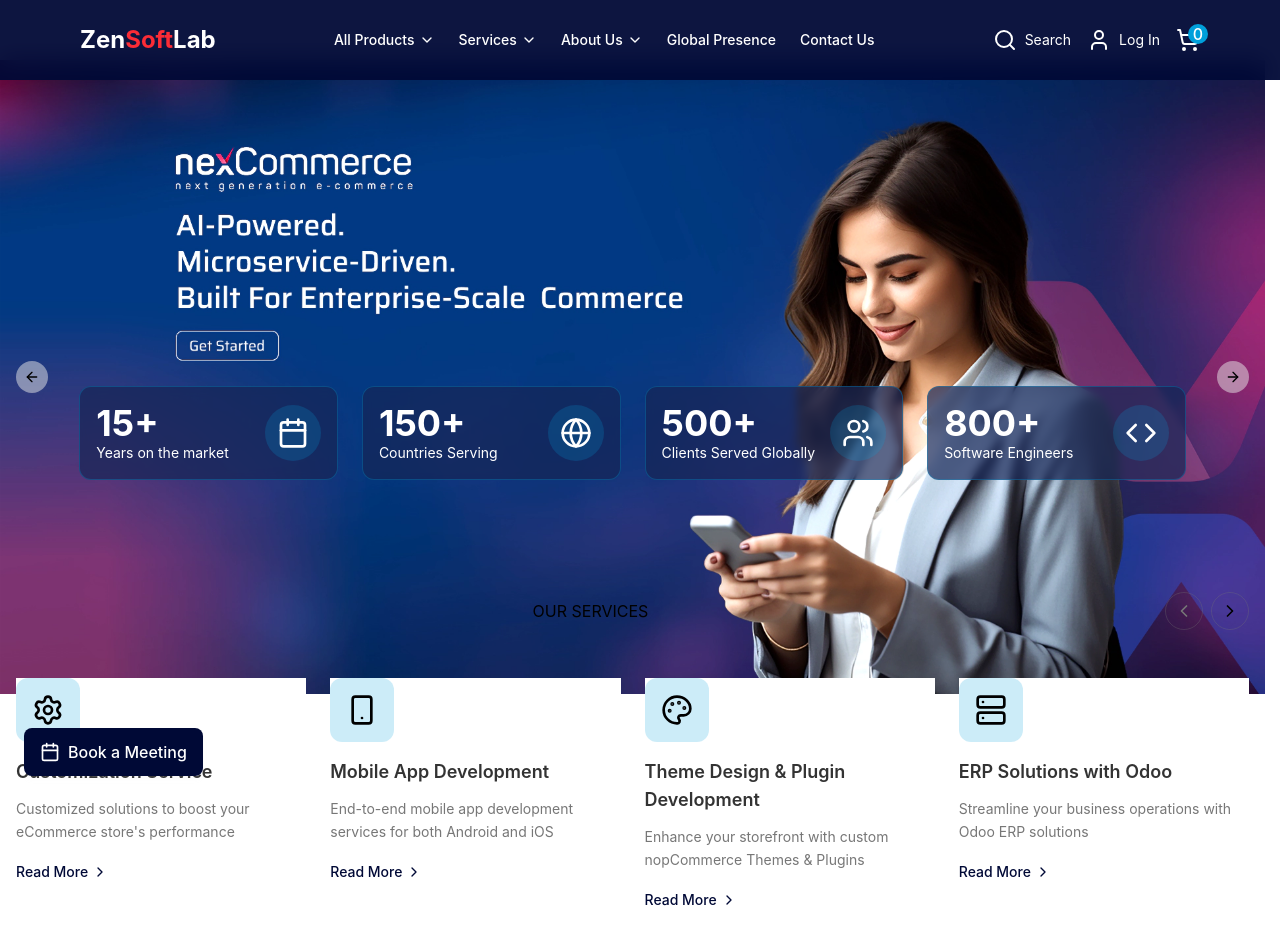
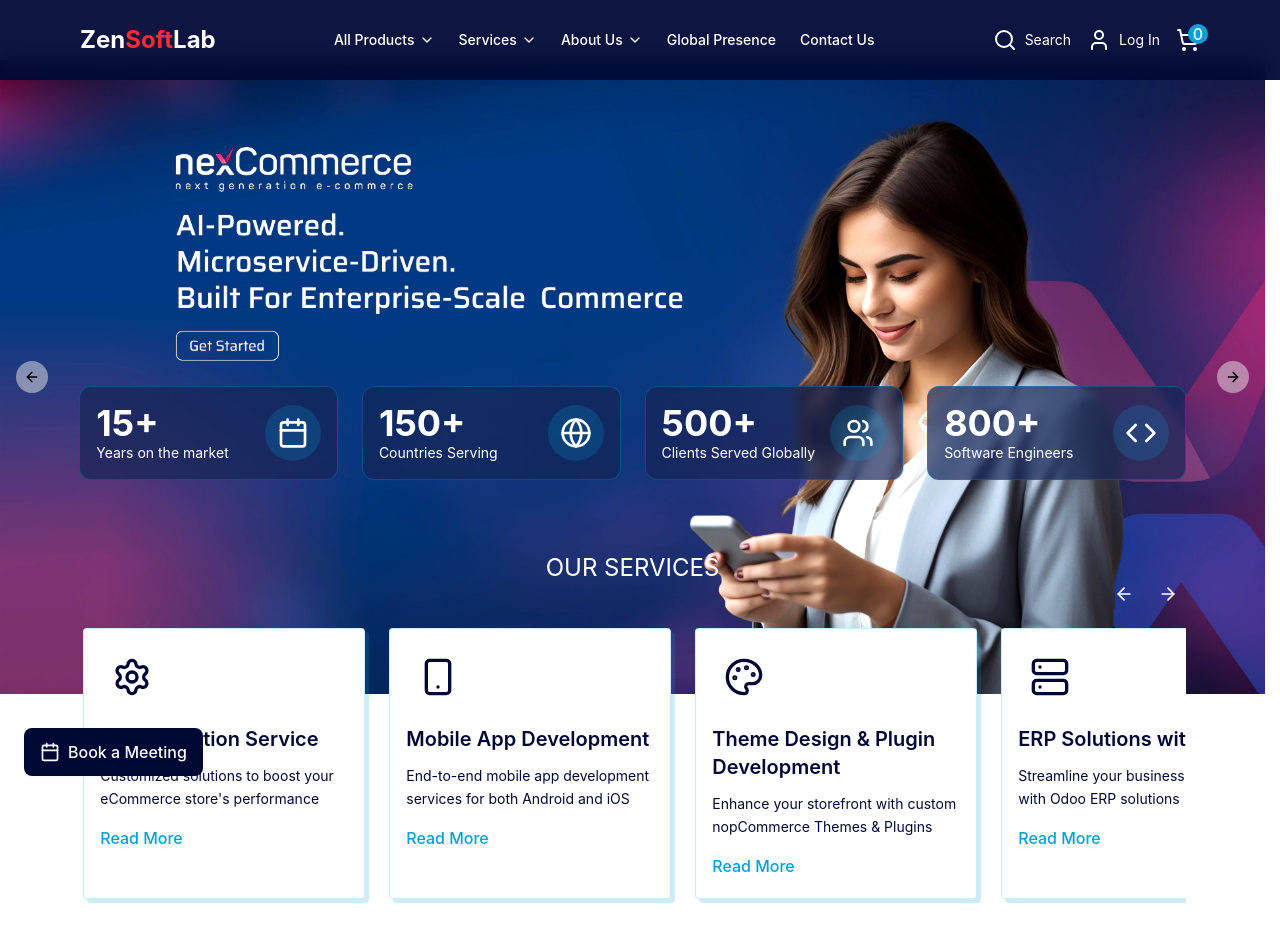
Before and after one commit to forhadreza43/zensoftlab-intern-task, a React (Vite) app: page / in a window 1280 px wide. Shown: the top 952 px of the page. Built offline with nearby package versions, Linux system fonts and the light colour scheme.

Commit message:
Refactor ServicesSection: Redesign layout, enhance interactivity, and update icon imports

```diff
--- a/src/components/ServicesSection.tsx
+++ b/src/components/ServicesSection.tsx
@@ -6,9 +6,10 @@
    Zap,
    ShoppingBag,
    Globe,
+   ArrowRight,
+   ArrowLeft,
 } from 'lucide-react';
-import { ChevronLeft, ChevronRight } from 'lucide-react';
-import { useState } from 'react';
+import { useEffect, useState, useRef } from 'react';
 
 const services = [
    {
@@ -16,48 +17,41 @@
       description:
          "Customized solutions to boost your eCommerce store's performance",
       icon: Settings,
-      color: 'cyan',
    },
    {
       title: 'Mobile App Development',
       description:
          'End-to-end mobile app development services for both Android and iOS',
       icon: Smartphone,
-      color: 'cyan',
    },
    {
       title: 'Theme Design & Plugin Development',
       description:
          'Enhance your storefront with custom nopCommerce Themes & Plugins',
       icon: Palette,
-      color: 'cyan',
    },
    {
       title: 'ERP Solutions with Odoo',
       description:
          'Streamline your business operations with Odoo ERP solutions',
       icon: Server,
-      color: 'cyan',
    },
    {
       title: 'Optimizely Development',
       description: 'Professional Optimizely development for your website',
       icon: Zap,
-      color: 'cyan',
    },
    {
       title: 'Shopify Development',
       description:
          'Transform your eCommerce store with custom Shopify development',
       icon: ShoppingBag,
-      color: 'cyan',
    },
    {
       title: 'Umbraco Development',
       description:
          'Build dynamic, seamless websites with expert Umbraco development services',
       icon: Globe,
-      color: 'cyan',
    },
 ];
 
@@ -65,90 +59,125 @@
    const [startIndex, setStartIndex] = useState(0);
    const visibleCount = 4;
 
-   const nextSlide = () => {
-      setStartIndex(
-         (prev) => (prev + 1) % (services.length - visibleCount + 1)
-      );
+   const scrollRef = useRef<HTMLDivElement>(null);
+   const isDragging = useRef(false);
+   const startX = useRef(0);
+   const scrollStart = useRef(0);
+
+   const [isScrollable, setIsScrollable] = useState(false);
+
+   useEffect(() => {
+      const el = scrollRef.current;
+      if (!el) return;
+
+      const checkScrollable = () => {
+         setIsScrollable(el.scrollWidth > el.clientWidth);
       };
 
-   const prevSlide = () => {
+      checkScrollable();
+      window.addEventListener('resize', checkScrollable);
+      return () => window.removeEventListener('resize', checkScrollable);
+   }, []);
+
+   const handleMouseDown = (e: React.MouseEvent) => {
+      if (!scrollRef.current || !isScrollable) return;
+      isDragging.current = true;
+      startX.current = e.pageX - scrollRef.current.offsetLeft;
+      scrollStart.current = scrollRef.current.scrollLeft;
+   };
+
+   const handleMouseUp = () => (isDragging.current = false);
+   const handleMouseLeave = () => (isDragging.current = false);
+
+   const handleMouseMove = (e: React.MouseEvent) => {
+      if (!isDragging.current || !scrollRef.current) return;
+      e.preventDefault();
+      const x = e.pageX - scrollRef.current.offsetLeft;
+      const walk = (x - startX.current) * 1.4;
+      scrollRef.current.scrollLeft = scrollStart.current - walk;
+   };
+
+   return (
+      <section className="py-5 md:py-30 lg:py-10 relative overflow-hidden">
+         <div className="absolute inset-0 gradient-hero" />
+
+         <div className="relative z-10 md:w-[95%] lg:w-[90%] max-w-360 mx-auto px-4">
+            <div className="flex items-center justify-between mb-10">
+               <h2 className="text-primary lg:text-primary-foreground text-2xl text-center flex-1">
+                  OUR SERVICES
+               </h2>
+
+               <div className="hidden lg:flex gap-2 absolute right-4 top-6">
+                  <button
+                     onClick={() =>
                         setStartIndex(
                            (prev) =>
                               (prev - 1 + services.length - visibleCount + 1) %
                               (services.length - visibleCount + 1)
-      );
-   };
+                        )
+                     }
+                     className="p-2 rounded-full text-primary-foreground hover:scale-110 transition-transform hover:-translate-x-1"
+                  >
+                     <ArrowLeft className="w-5 h-5" />
+                  </button>
 
-   return (
-      <section className="py-20 relative overflow-hidden">
-         {/* Background continuation */}
-         <div className="absolute inset-0 gradient-hero" />
-
-         <div className="relative z-10 container mx-auto px-4">
-            <div className="flex items-center justify-between mb-12">
-               <h2 className="section-title text-center flex-1">
-                  OUR SERVICES
-               </h2>
-               <div className="hidden md:flex gap-2">
                   <button
-                     onClick={prevSlide}
-                     className="p-2 rounded-full border border-muted-foreground/30 hover:border-primary transition-colors"
+                     onClick={() =>
+                        setStartIndex(
+                           (prev) =>
+                              (prev + 1) % (services.length - visibleCount + 1)
+                        )
+                     }
+                     className="p-2 rounded-full text-primary-foreground hover:scale-110 transition-transform hover:translate-x-1"
                   >
-                     <ChevronLeft className="w-5 h-5 text-muted-foreground" />
-                  </button>
-                  <button
-                     onClick={nextSlide}
-                     className="p-2 rounded-full border border-muted-foreground/30 hover:border-primary hover:text-primary transition-colors"
-                  >
-                     <ChevronRight className="w-5 h-5" />
+                     <ArrowRight className="w-5 h-5" />
                   </button>
                </div>
             </div>
 
-            <div className="grid grid-cols-1 md:grid-cols-2 lg:grid-cols-4 gap-6">
+            {/* ✅ Padding added here to protect card edges */}
+            <div
+               ref={scrollRef}
+               className={`overflow-x-auto scrollbar-hidden px-2 py-2
+            ${
+               isScrollable
+                  ? 'cursor-grab active:cursor-grabbing'
+                  : 'cursor-default'
+            }`}
+               style={{ WebkitOverflowScrolling: 'touch' }}
+               onMouseDown={handleMouseDown}
+               onMouseUp={handleMouseUp}
+               onMouseLeave={handleMouseLeave}
+               onMouseMove={handleMouseMove}
+            >
+               <div className="flex min-w-300 lg:grid grid-cols-1 md:grid-cols-2 lg:grid-cols-4 gap-6">
                   {services
                      .slice(startIndex, startIndex + visibleCount)
-                  .map((service, index) => (
+                     .map((service) => (
                         <div
                            key={service.title}
-                        className="service-card bg-card hover:bg-card/80"
-                        style={{ animationDelay: `${index * 0.1}s` }}
+                           className="bg-secondary/20 rounded hover:bg-secondary/40 transition-all duration-300 hover:-translate-y-1"
                         >
-                        <div className="w-16 h-16 rounded-xl bg-secondary/20 flex items-center justify-center mb-4">
-                           <service.icon className="w-8 h-8 text-cyan" />
+                           <div className="p-4 bg-primary-foreground border rounded border-secondary/20 h-full w-full transform -translate-x-1 -translate-y-1 mr-1 mb-1">
+                              <div className="w-16 h-16 rounded-xl text-primary flex items-center justify-center mb-4">
+                                 <service.icon className="w-10 h-10 text-primary" />
                               </div>
-                        <h3 className="text-lg font-semibold text-foreground mb-3">
+                              <h3 className="text-xl font-semibold text-primary mb-3">
                                  {service.title}
                               </h3>
-                        <p className="text-muted-foreground text-sm mb-4 leading-relaxed">
+                              <p className="text-sm mb-4 text-primary leading-relaxed">
                                  {service.description}
                               </p>
                               <a
                                  href="#"
-                           className="text-primary text-sm font-medium hover:text-primary/80 transition-colors inline-flex items-center gap-1"
+                                 className="text-secondary font-medium hover:text-primary/80 transition-colors inline-flex items-center gap-1"
                               >
                                  Read More
-                           <ChevronRight className="w-4 h-4" />
                               </a>
+                           </div>
                         </div>
                      ))}
                </div>
-
-            {/* Pagination dots */}
-            <div className="flex justify-center gap-2 mt-8 md:hidden">
-               {Array.from({ length: services.length - visibleCount + 1 }).map(
-                  (_, i) => (
-                     <button
-                        key={i}
-                        onClick={() => setStartIndex(i)}
-                        className={`w-2 h-2 rounded-full transition-all ${
-                           i === startIndex
-                              ? 'bg-primary w-6'
-                              : 'bg-muted-foreground/30'
-                        }`}
-                     />
-                  )
-               )}
             </div>
          </div>
       </section>
```
Lines whose indentation alone changed are shown as unchanged.
